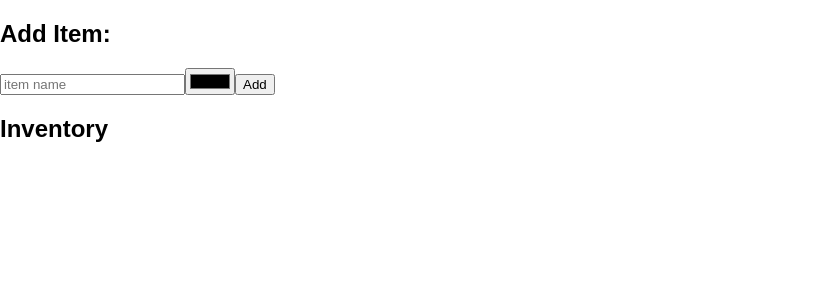
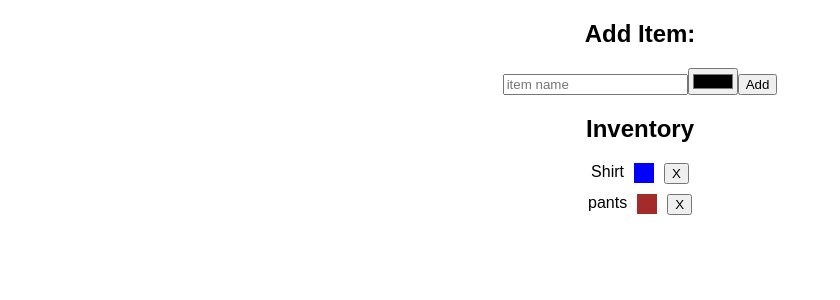
Before and after one commit to FRCB/my-closet, a React (Create React App) app: page / in a window 1280 px wide. Shown: the top 300 px of the page, without its empty margins (0-840 px from the left). Built offline with nearby package versions, Linux system fonts and the light colour scheme.

Commit message:
added solutions minus the delete functionality. adjusted styling

```diff
--- a/src/App.css
+++ b/src/App.css
@@ -1,33 +1,19 @@
-.App {
+body {
   text-align: center;
 }
 
-.App-logo {
-  animation: App-logo-spin infinite 20s linear;
-  height: 80px;
+button {
+  cursor: pointer;
 }
 
-.App-header {
-  background-color: #222;
-  height: 150px;
-  padding: 20px;
-  color: white;
-}
-
-.App-title {
-  font-size: 1.5em;
-}
-
-.App-intro {
-  font-size: large;
+.item {
+  display: flex;
+  margin: 10px 0;
+  justify-content: center;
 }
 .item-color{
   display: inline-block;
   height: 20px;
   width: 20px;
-  margin-left: 10px;
+  margin: 0 10px;
 }
-@keyframes App-logo-spin {
-  from { transform: rotate(0deg); }
-  to { transform: rotate(360deg); }
-}
--- a/src/App.js
+++ b/src/App.js
@@ -1,5 +1,5 @@
 import React, {Component} from "react"
-// import child component here
+import Item from "./Item"
 
 import "./App.css"
 
@@ -11,18 +11,22 @@ class App extends Component {
       colorInput: "",
       inventory: [{type: "Shirt", color: "blue"}, {type: "pants", color: "brown"}]
     }
+    this.handleChange = this.handleChange.bind(this);
+    this.chooseColor = this.chooseColor.bind(this);
+    this.addItem = this.addItem.bind(this);
   }
 
   handleChange(e) {
-    // update the value of input stored on the state object
+    this.setState({input: e.target.value})
   }
 
   chooseColor(e) {
-    // update the value of colorInput stored on the state object
+    this.setState({colorInput: e.target.value})
   }
 
   addItem() {
-    // update the value of inventory stored on the state object
+    this.setState({inventory: [...this.state.inventory, {type: this.state.input, color: this.state.colorInput}]})
+
   }
 
   deleteItem(item) {
@@ -33,7 +37,7 @@ class App extends Component {
 
     let items = this.state.inventory.map((clothing, index) => {
       return (
-        <div></div> //change to child component passing props
+        <Item type={clothing.type} color={clothing.color} />
       )
     })
 
@@ -41,14 +45,14 @@ class App extends Component {
     return (
       <div>
         <h2>Add Item:</h2>
-        <input placeholder="item name" value={this.state.input} />
-        <input type="color" value= {this.state.colorInput} />
-        <button>Add</button>
+        <input placeholder="item name" value={this.state.input} onChange={this.handleChange} />
+        <input type="color" value= {this.state.colorInput} onChange={this.chooseColor}/>
+        <button onClick={this.addItem}>Add</button>
 
         <h2>Inventory</h2>
-        <ul>
+        <div>
         {items}
-        </ul>
+        </div>
 
 
       </div>
--- a/src/Item.js
+++ b/src/Item.js
@@ -2,10 +2,11 @@ import React from "react";
 
 function Item(props) {
   return (
-    <li>
-      {/*grab type off the props object*/}{" "}
-      <span style={{ /*grab color off the props object and set to backgroundColor*/ }} className="item-color" />
-    </li>
+    <div className="item">
+      {props.type}{" "}
+      <div style={{ backgroundColor: props.color }} className="item-color" />
+      <button className="delete">X</button>
+    </div>
   );
 }
 
```
